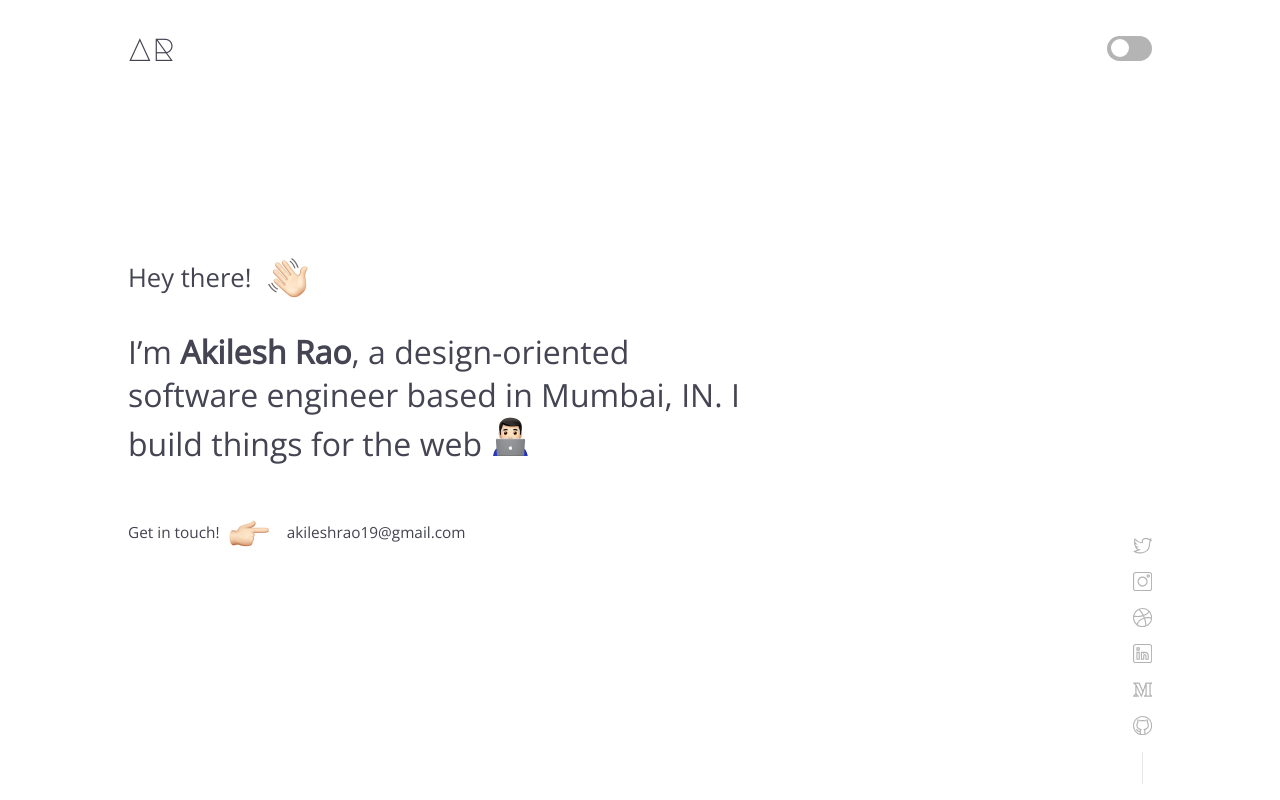
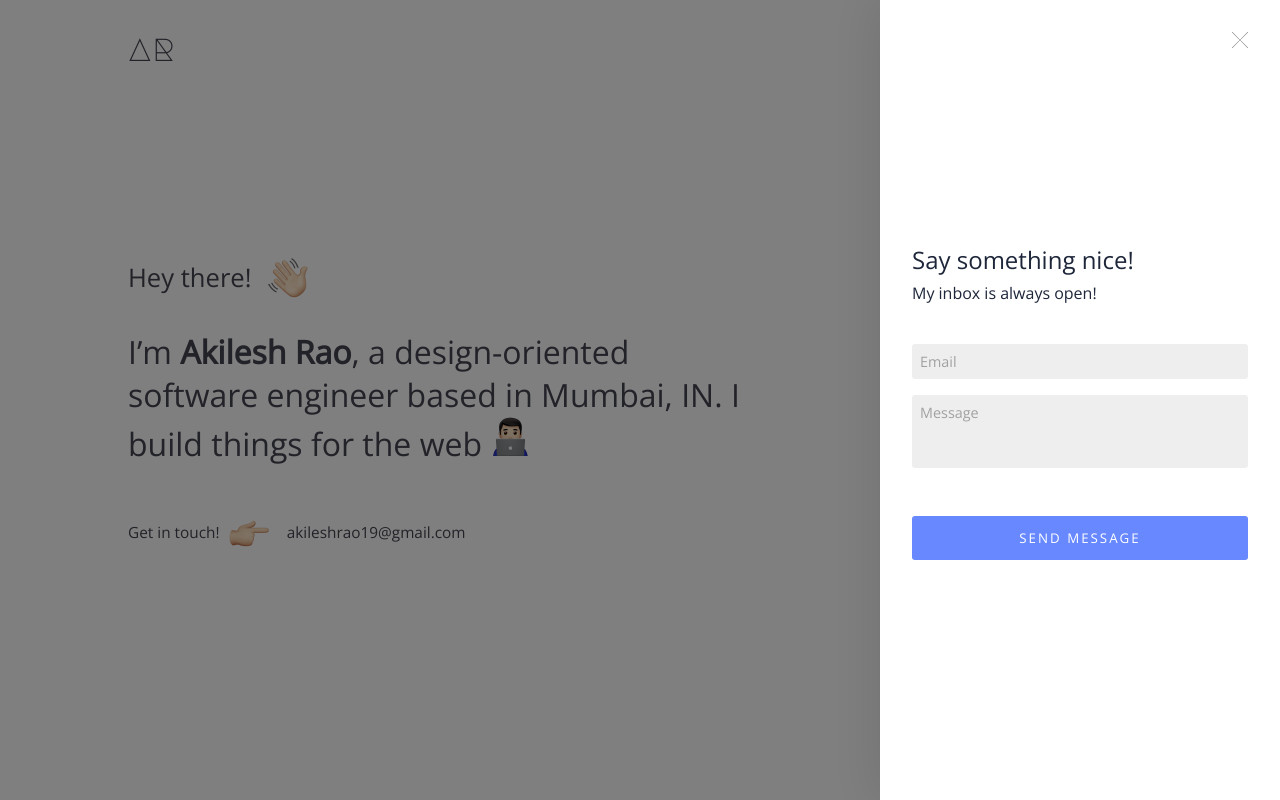
Before and after one commit to AkileshAro/Portfolio, a Gatsby site: page / in a window 1280 px wide. Both pictures are taken after a click on the element "akileshrao19@gmail.com". Built offline with nearby package versions, Linux system fonts and the light colour scheme; Gatsby itself is replaced by a stand-in of ours.

Commit message:
Styles added along with dark mode

```diff
--- a/package.json
+++ b/package.json
@@ -18,6 +18,7 @@
   "dependencies": {
     "@fontsource/major-mono-display": "^4.0.1",
     "@fontsource/open-sans": "^4.0.1",
+    "@material-ui/core": "^4.11.2",
     "gatsby": "^2.26.1",
     "gatsby-plugin-react-svg": "^3.0.0",
     "gatsby-plugin-sass": "^2.8.0",
--- /dev/null
+++ b/src/pages/components/contactForm.js
@@ -0,0 +1,24 @@
+import React, { useContext } from 'react'
+import '../../styles/contactForm.scss'
+import { ThemeContext } from '../../themeContext'
+import Cancel from '../../assets/cancel.svg'
+
+const ContactForm = () => {
+    const { theme } = useContext(ThemeContext)
+    return (
+        <div className={`contactForm ${theme === 'dark' ? "contactForm-dark" : ''}`}>
+            <Cancel className='cancel' />
+            <p className='title'>Say something nice!</p>
+            <p className='subtitle'>My inbox is always open!</p>
+            <div className='form-controls'>
+                <input type="text" placeholder='Email' className='email' />
+                <textarea type="text" placeholder='Message' className='message' rows='3' style={{ resize: 'none' }}></textarea>
+            </div>
+            <button>
+                Send message
+            </button>
+        </div>
+    )
+}
+
+export default ContactForm
--- a/src/pages/components/main.js
+++ b/src/pages/components/main.js
@@ -1,18 +1,26 @@
-import React, { useContext, useEffect } from 'react'
+import React, { useContext, useEffect, useState } from 'react'
 import "@fontsource/open-sans"
 import '../../styles/main.scss'
 import man from '../../images/man.png'
 import wave from '../../images/wave.png'
 import point from '../../images/point.png'
 import { ThemeContext } from '../../themeContext'
+import SwipeableDrawer from '@material-ui/core/SwipeableDrawer';
+import ContactForm from './contactForm'
 
 const Main = () => {
+    const [isOpen, setIsOpen] = useState(false)
     const { theme } = useContext(ThemeContext)
     return (
         <div className={`main ${theme === 'dark' ? 'dark' : ''}`} >
             <p className='block block-1'>Hey there! <img src={wave} className='wave-img' /></p>
             <p className='block block-2'>I’m <span>Akilesh Rao</span>, a design-oriented software engineer based in Mumbai, IN. I build things for the web <img src={man} className='man-img' /></p>
-            <p className='block block-3'>Get in touch! <img src={point} className='point-img' /><span className='email'>akileshrao19@gmail.com</span> </p>
+            <p className='block block-3'>Get in touch! <img src={point} className='point-img' /><span className='email' onClick={() => setIsOpen(true)}>akileshrao19@gmail.com</span> </p>
+            <div>
+                <SwipeableDrawer open={isOpen} onClose={() => setIsOpen(false)} anchor='right' className={`contact-drawer ${theme === 'dark' ? "contact-drawer-dark" : ""}`}>
+                    <ContactForm />
+                </SwipeableDrawer>
+            </div>
         </div>
     )
 }
--- /dev/null
+++ b/src/styles/contactForm.scss
@@ -0,0 +1,99 @@
+// @import "~@fontsource/open-sans/index.css";
+@import "~@fontsource/open-sans/300.css";
+
+.contactForm{
+    background: white;
+    height: 100%;
+    min-width: 400px;
+    display: flex;
+    flex-direction: column;
+    justify-content: center;
+    font-family: 'Open Sans';
+    font-weight: 300;
+    font-size: 1.5rem;
+    color: #1e263a;
+    padding: 2rem;
+    ::placeholder { /* Chrome, Firefox, Opera, Safari 10.1+ */
+        color: #a1a1a1;
+        opacity: 1; /* Firefox */
+    }
+    p{margin:  .2rem 0;}
+    .subtitle{
+        font-size: 1rem;
+        margin-bottom: 2rem;
+    }
+
+    .cancel{
+        height: 1rem;
+        fill: #7c7c7c;
+        position: absolute;
+        top: 2rem;
+        right: 2rem;
+        transition: .3s ease-in-out;
+        cursor: pointer;
+        // display: none;
+    }
+
+    .form-controls{
+        margin-bottom: 2rem;
+        display: flex;
+        flex-direction: column;
+        input, textarea{
+            background: rgb(238, 238, 238);
+            color: #1e263a;
+            font-weight: 300;
+            font-size: .9rem;
+            font-family: 'Open Sans';
+            margin: .5rem 0;
+            border: 0px;
+            padding: .5rem;
+            outline: none;
+            border-radius: 3px;
+        }
+
+        .message{
+         margin-bottom: 1rem;
+        }
+    }
+
+    button{
+        padding: .8rem .5rem;
+        border-radius: 3px;
+        border: 0px;
+        font-family: 'Open Sans';
+        cursor: pointer;
+        letter-spacing: 2px;
+        color: #ffffff;
+        text-transform: uppercase;
+        font-weight: 500;
+        transition: .2s all ease-in-out;
+        background:#6788ff;
+        outline: none;
+        &:hover{
+            box-shadow: 0px 5px 10px rgba(0,0,0, .2);
+        }
+    }
+}
+
+.contactForm-dark{
+    background: #1e263a;
+    color: #dadada;
+    .form-controls{
+        ::placeholder { /* Chrome, Firefox, Opera, Safari 10.1+ */
+            color: #a7a7a7;
+            opacity: 1; /* Firefox */
+        }
+        input, textarea{
+            background: #191f30;
+            color: white;
+        }
+    }
+    button{
+        background: #121623;
+        color: #dadada;
+    }
+}
+
+.MuiPaper-elevation16{
+    box-shadow : 0px 0px 50px 5px rgba(0, 0, 0, 0.1) !important
+}
--- a/src/styles/header.scss
+++ b/src/styles/header.scss
@@ -16,7 +16,7 @@
     $lightGrey: #F2F2F2;
     $grey: #b4b4b4;
     $white: #FFFFFF;
-    $blue: #007BFF;
+    $blue: #4b61b0;
 
 
     .switch {
--- a/src/styles/main.scss
+++ b/src/styles/main.scss
@@ -20,8 +20,8 @@
     }
     .block-2{
         font-size: 2.5vw;
+        span{font-weight: 600;}
         margin-bottom: 3rem;
-        span{font-weight: 600;}
     }
 
     .man-img, .wave-img, .point-img{
@@ -69,10 +69,12 @@
         width: 100%;
         left: 0px;
         bottom: -2px;
-        background: #007bff;
+        background: #486fff;
         z-index: -1;
         border-radius: 4px;
     }
+
+
 
     @keyframes wave{
         0% {transform: translate(0);}
@@ -81,6 +83,10 @@
 
 }
 
+
 .dark{
-    color:#dadada !important
+    color:#dadada !important;
+    .email:after{
+        background: #323f61;
+    }
 }
--- a/src/styles/socials.scss
+++ b/src/styles/socials.scss
@@ -33,9 +33,10 @@
         fill: #fff;
         opacity: 1;
         &:hover{
-            fill: #48a0ff;
+            fill: #ffffff;
             transform: scale(1.2);
             opacity: 1;
+            fill: #9acbff;
         }
     }
 
--- a/src/themeContext.js
+++ b/src/themeContext.js
@@ -8,7 +8,7 @@ const ThemeProvider = ({ children }) => {
     const changeTheme = (theme) => {
         setTheme(theme);
         if (theme === 'dark') {
-            document.body.style.background = 'rgb(22 33 42)'
+            document.body.style.background = '#15192a'
         } else {
             document.body.style.background = '#fff'
         }
```
Also changed, not shown: src/assets/cancel.svg (added), src/styles/global.css (line endings or trailing spaces), 1 other file.
